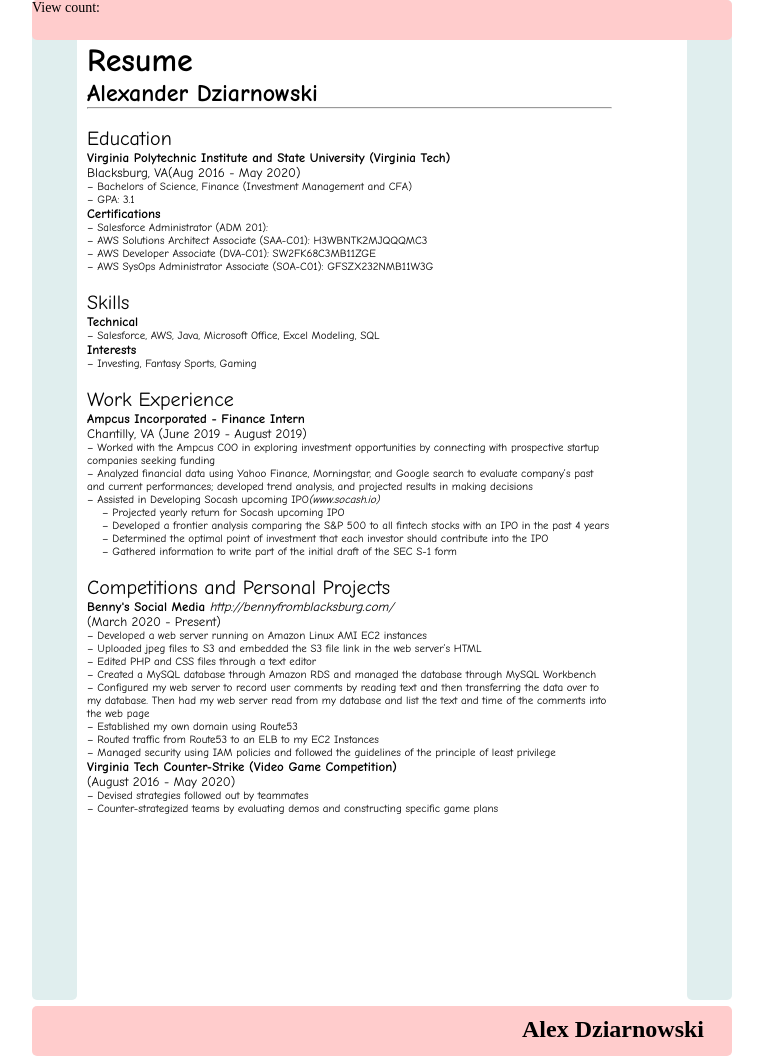
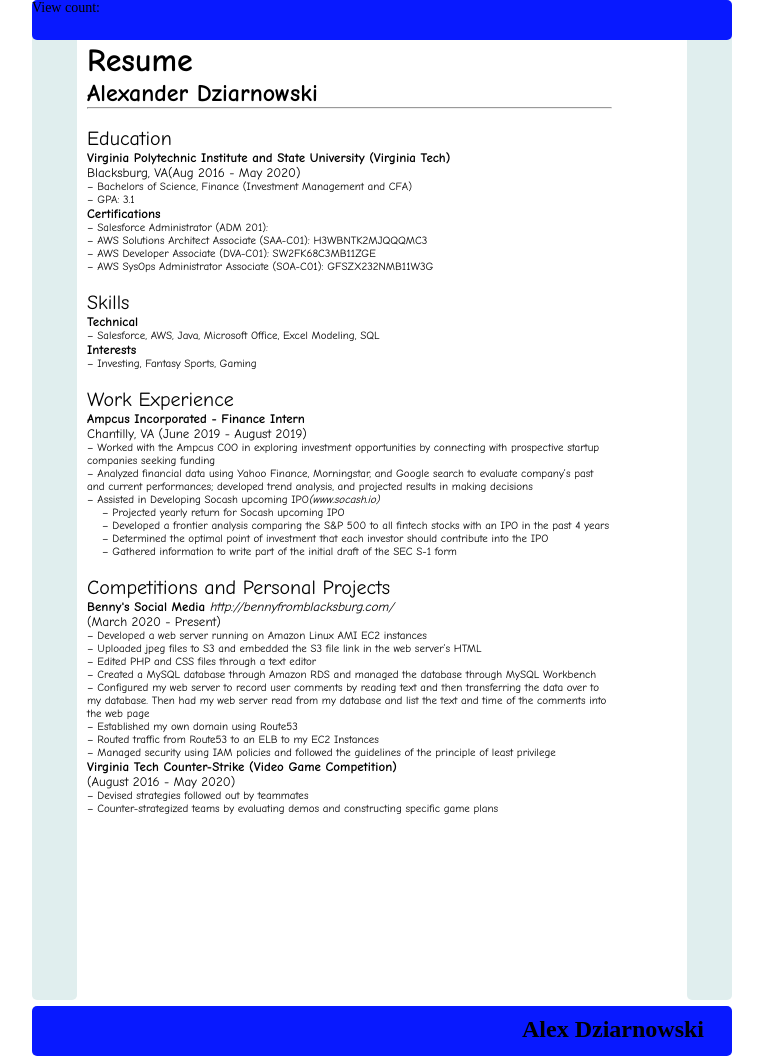
Before and after one commit to alexdziarn/ResumeChallengeFrontend, a plain HTML site: page index.html in a window 1280 px wide. Shown: the whole page, without its empty margins (258-1021 px from the left). Drawn offline with Linux system fonts and the light colour scheme; no server answers.

Commit message:
changed the color of the header and footer to test if the invalidate job worked

```diff
--- a/yeet.css
+++ b/yeet.css
@@ -12,7 +12,7 @@ div {
 #header {
   height: 40px;
   width: 100%;
-  background-color: #ffcccc;
+  background-color: #0819ff;
   position: fixed;
   z-index: 1;
   font-size:8px;
@@ -25,7 +25,7 @@ div {
 #footer {
   height: 50px;
   width: 100%;
-  background-color: #ffcccc;
+  background-color: #0819ff;
   clear: both;
   position: relative;
 }
```
